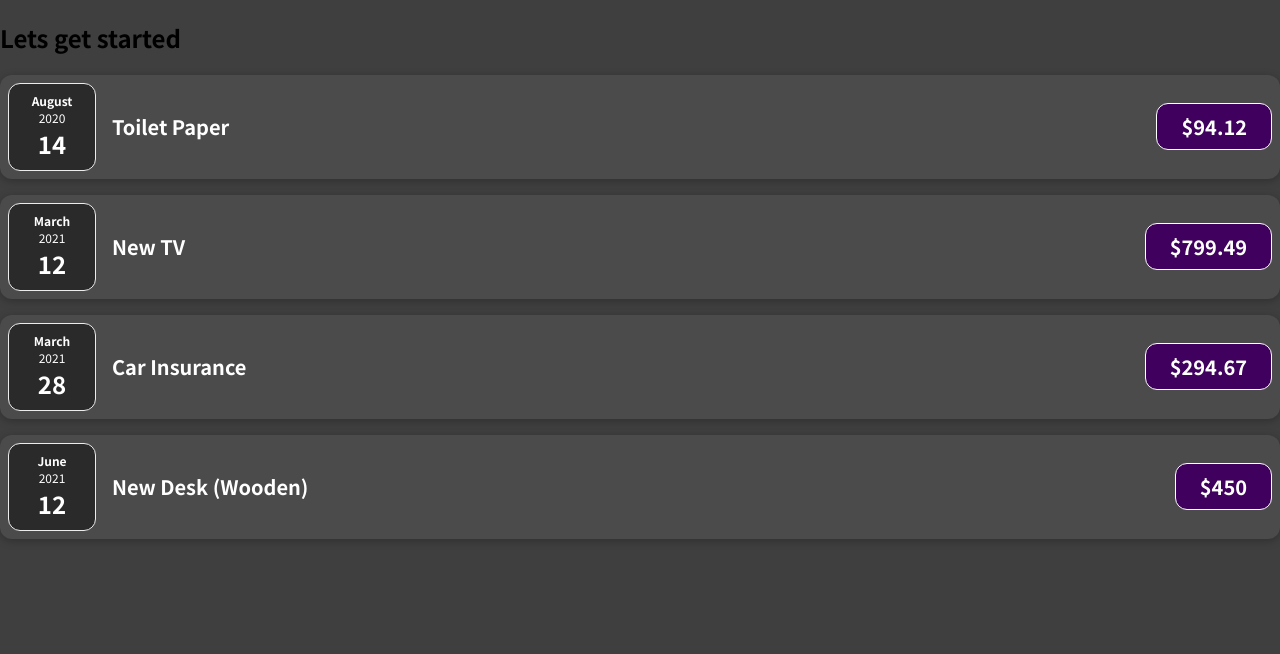
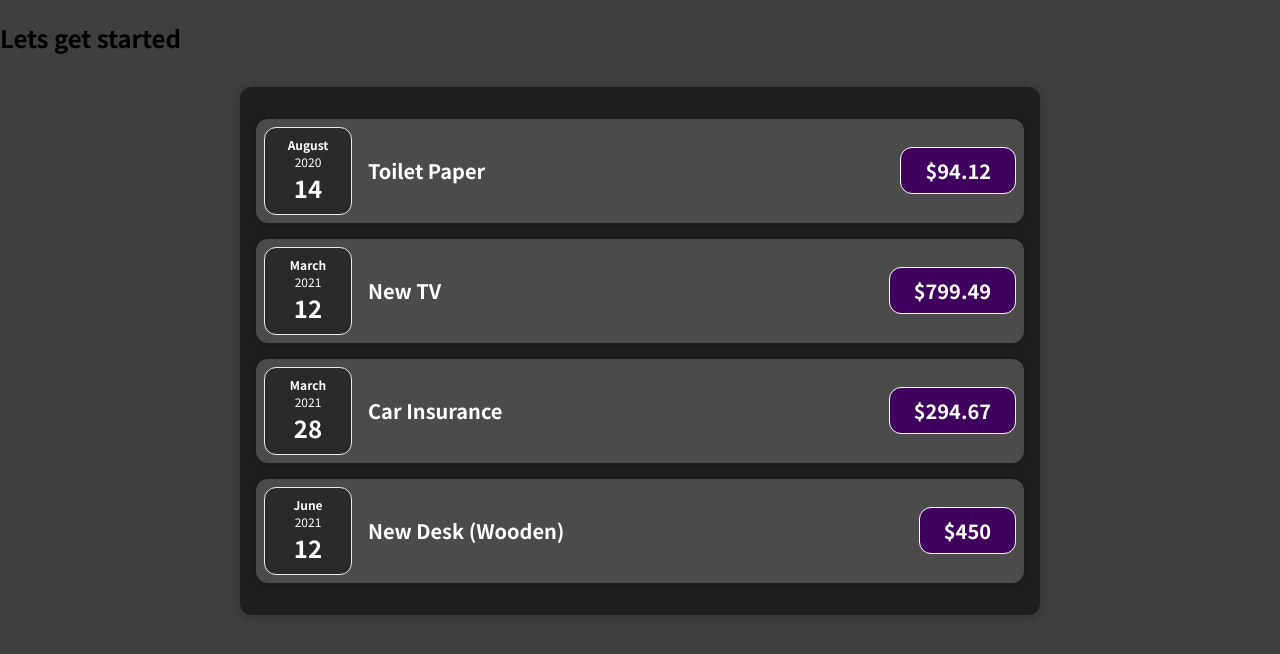
Before and after one commit to BuildwithMc/my-first-react-app, a React (Create React App) app: page / in a window 1280 px wide. Shown: the top 654 px of the page. Built offline with nearby package versions, Linux system fonts and the light colour scheme.

Commit message:
Module 3 done

```diff
--- a/src/App.js
+++ b/src/App.js
@@ -1,7 +1,7 @@
 /** @format */
 
 import React, { Component } from "react";
-import ExpenseItem from "./components/ExpenseItem";
+import Expenses from "./components/Expenses/Expenses";
 import "./App.css";
 
 function App() {
@@ -30,10 +30,7 @@
     return (
       <div>
         <h2>Lets get started</h2>
-        <ExpenseItem title={expenses[0].title} amount={expenses[0].amount} date={expenses[0].date} />
-        <ExpenseItem title={expenses[1].title} amount={expenses[1].amount} date={expenses[1].date} />
-        <ExpenseItem title={expenses[2].title} amount={expenses[2].amount} date={expenses[2].date} />
-        <ExpenseItem title={expenses[3].title} amount={expenses[3].amount} date={expenses[3].date} />
+        <Expenses items={expenses} />
       </div>
     );
 }
--- a/src/components/ExpenseItem.js
+++ /dev/null
@@ -1,18 +0,0 @@
-import "./ExpenseItem.css";
-import ExpenseDate from "./ExpenseDate";
-
-function ExpenseItem(dataProps) {
-
-
-    return (
-      <div className="expense-item">
-        <ExpenseDate date={dataProps.date} />
-        <div className="expense-item__description">
-          <h2>{dataProps.title}</h2>
-          <div className="expense-item__price">${dataProps.amount}</div>
-        </div>
-      </div>
-    );
-}
-
-export default ExpenseItem;
--- a/src/components/ExpenseDate.js
+++ b/src/components/Expenses/ExpenseDate.js
@@ -1,9 +1,9 @@
 import "./ExpenseDate.css";
 
-function ExpenseDate(dataProps) {
-    const month = dataProps.date.toLocaleString("en-US", { month: "long" });
-    const year = dataProps.date.getFullYear();
-    const day = dataProps.date.toLocaleString("en-US", { day: "2-digit" });
+function ExpenseDate(props) {
+    const month = props.date.toLocaleString("en-US", { month: "long" });
+    const year = props.date.getFullYear();
+    const day = props.date.toLocaleString("en-US", { day: "2-digit" });
 
     return (
       <div className="expense-date">
--- a/src/components/ExpenseItem.css
+++ b/src/components/Expenses/ExpenseItem.css
@@ -2,10 +2,8 @@
   display: flex;
   justify-content: space-between;
   align-items: center;
-  box-shadow: 0 2px 8px rgba(0, 0, 0, 0.25);
   padding: 0.5rem;
   margin: 1rem 0;
-  border-radius: 12px;
   background-color: #4b4b4b;
 }
 
--- /dev/null
+++ b/src/components/Expenses/ExpenseItem.js
@@ -0,0 +1,18 @@
+import "./ExpenseItem.css";
+import Card from "../UI/Card";
+import ExpenseDate from "./ExpenseDate";
+
+function ExpenseItem(props) {
+
+    return (
+      <Card className="expense-item">
+        <ExpenseDate date={props.date} />
+        <div className="expense-item__description">
+          <h2>{props.title}</h2>
+          <div className="expense-item__price">${props.amount}</div>
+        </div>
+      </Card>
+    );
+}
+
+export default ExpenseItem;
--- /dev/null
+++ b/src/components/Expenses/Expenses.css
@@ -0,0 +1,7 @@
+.expenses {
+  padding: 1rem;
+  background-color: rgb(31, 31, 31);
+  margin: 2rem auto;
+  width: 50rem;
+  max-width: 95%;
+}
--- /dev/null
+++ b/src/components/Expenses/Expenses.js
@@ -0,0 +1,18 @@
+/** @format */
+
+import ExpenseItem from "./ExpenseItem";
+import Card from "../UI/Card";
+import "./Expenses.css";
+
+function Expenses(props) {
+  return (
+    <Card className="expenses">
+      <ExpenseItem title={props.items[0].title} amount={props.items[0].amount} date={props.items[0].date} />
+      <ExpenseItem title={props.items[1].title} amount={props.items[1].amount} date={props.items[1].date} />
+      <ExpenseItem title={props.items[2].title} amount={props.items[2].amount} date={props.items[2].date} />
+      <ExpenseItem title={props.items[3].title} amount={props.items[3].amount} date={props.items[3].date} />
+    </Card>
+  );
+}
+
+export default Expenses;
--- /dev/null
+++ b/src/components/UI/Card.css
@@ -0,0 +1,4 @@
+.card {
+  border-radius: 12px;
+  box-shadow: 0 1px 8px rgba(0, 0, 0, 0.25);
+}
--- /dev/null
+++ b/src/components/UI/Card.js
@@ -0,0 +1,11 @@
+/** @format */
+
+import "./Card.css";
+
+function Card(props) {
+  const classes = "card " + props.className;
+
+  return <div className={classes}>{props.children}</div>;
+}
+
+export default Card;
```
Also changed, not shown: src/components/Expenses/ExpenseDate.css (renamed from src/components/ExpenseDate.css).
